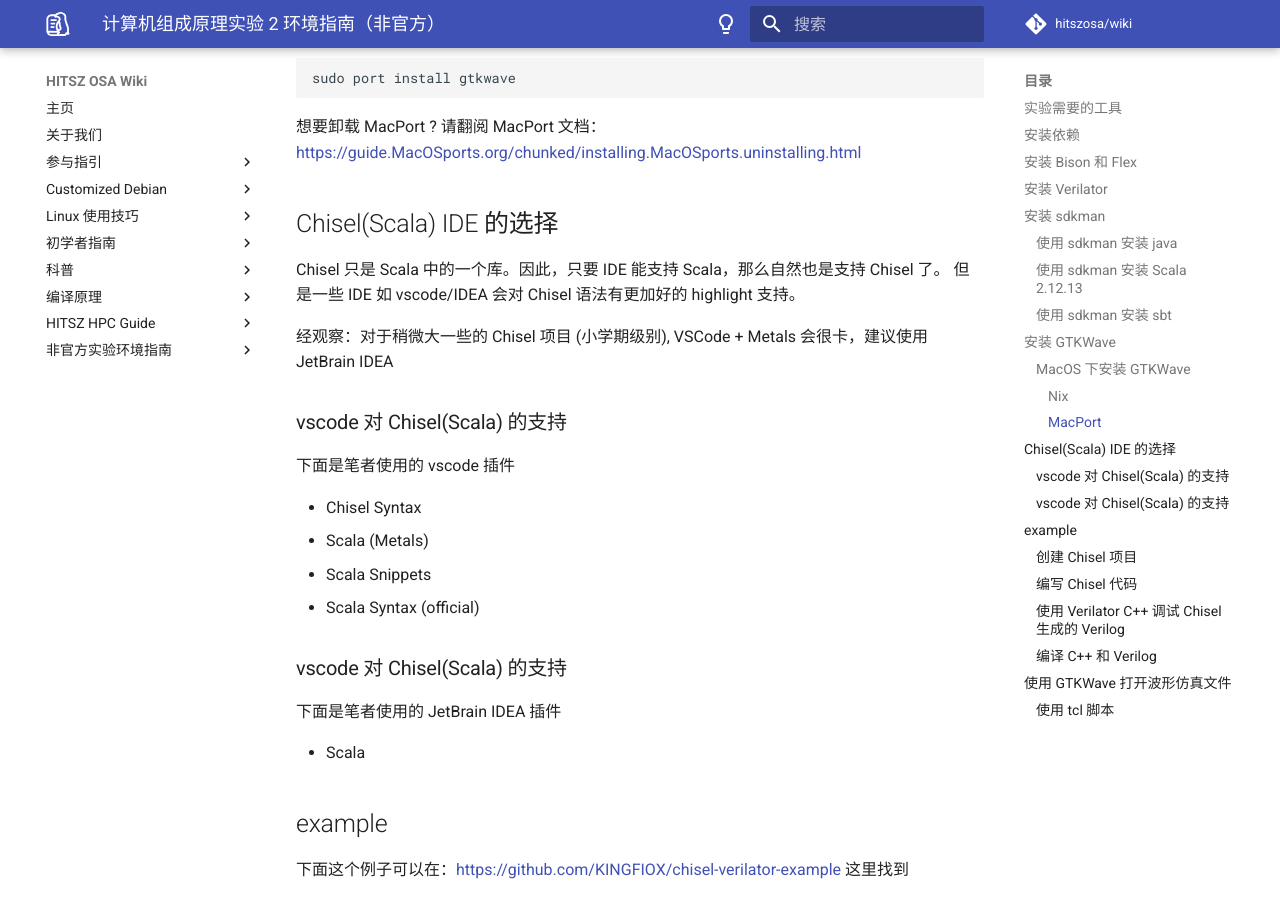
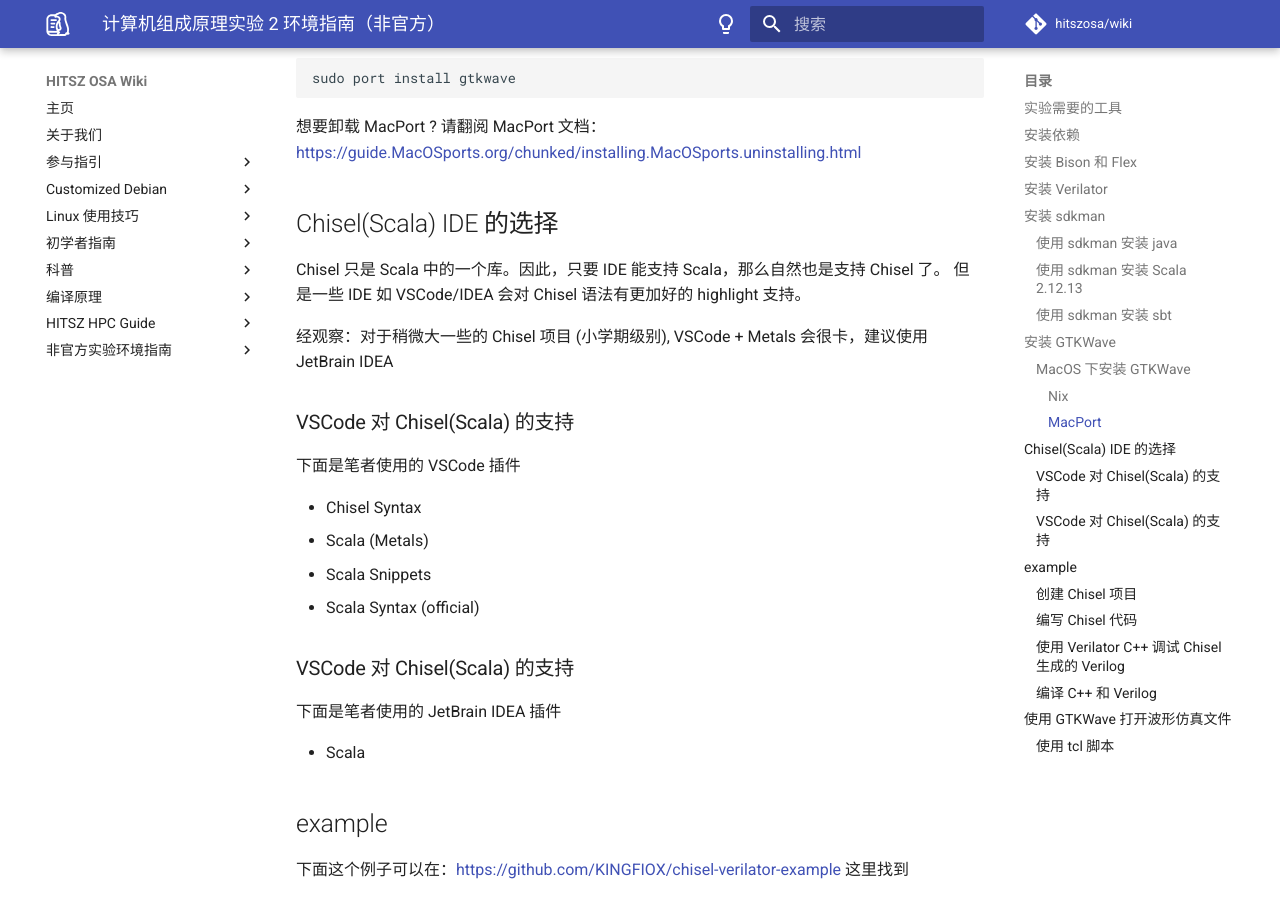
Before and after one commit to hitszosa/wiki, an MkDocs documentation site: the page built from docs/unofficial-lab-env/comp-organ-lab2.md, in a window 1280 px wide and 900 px high, scrolled down 4688 px. Built offline with MkDocs 1.6.1 and Material for MkDocs 9.7.7, drawn with Linux system fonts in a browser that asks for light colours; comment, search, counter and statistics services are not loaded; some of the changed text lies outside the part shown.

```diff
--- a/docs/unofficial-lab-env/comp-organ-lab2.md
+++ b/docs/unofficial-lab-env/comp-organ-lab2.md
@@ -217,20 +217,20 @@ sudo port install gtkwave
 ## Chisel(Scala) IDE 的选择
 
 Chisel 只是 Scala 中的一个库。因此，只要 IDE 能支持 Scala，那么自然也是支持 Chisel 了。
-但是一些 IDE 如 vscode/IDEA 会对 Chisel 语法有更加好的 highlight 支持。
+但是一些 IDE 如 VSCode/IDEA 会对 Chisel 语法有更加好的 highlight 支持。
 
 经观察：对于稍微大一些的 Chisel 项目 (小学期级别), VSCode + Metals 会很卡，建议使用 JetBrain IDEA
 
-### vscode 对 Chisel(Scala) 的支持
+### VSCode 对 Chisel(Scala) 的支持
 
-下面是笔者使用的 vscode 插件
+下面是笔者使用的 VSCode 插件
 
 - Chisel Syntax
 - Scala (Metals)
 - Scala Snippets
 - Scala Syntax (official)
 
-### vscode 对 Chisel(Scala) 的支持
+### VSCode 对 Chisel(Scala) 的支持
 
 下面是笔者使用的 JetBrain IDEA 插件
 
@@ -435,7 +435,7 @@ make -C obj_dir -f VGCD.mk
 
 这样我们就用 Verilator 编译完成了 C++ 和 Verilog。我们可以在 obj_dir 文件夹下面找到 VGCD 可执行文件。
 我们可以通过 `./VGCD` 执行可执行文件。执行完成以后，可以看到输出 `success` 字样并且在项目的根目录下生成了 `gcd.vcd` 文件。
-我们可以使用 vscode 的 wavetrace 插件（付费）打开 `.vcd` 文件。
+我们可以使用 VSCode 的 wavetrace 插件（付费）打开 `.vcd` 文件。
 
 这是 Verilator 的使用教程：https://itsembedded.com/dhd_list/
 
```
